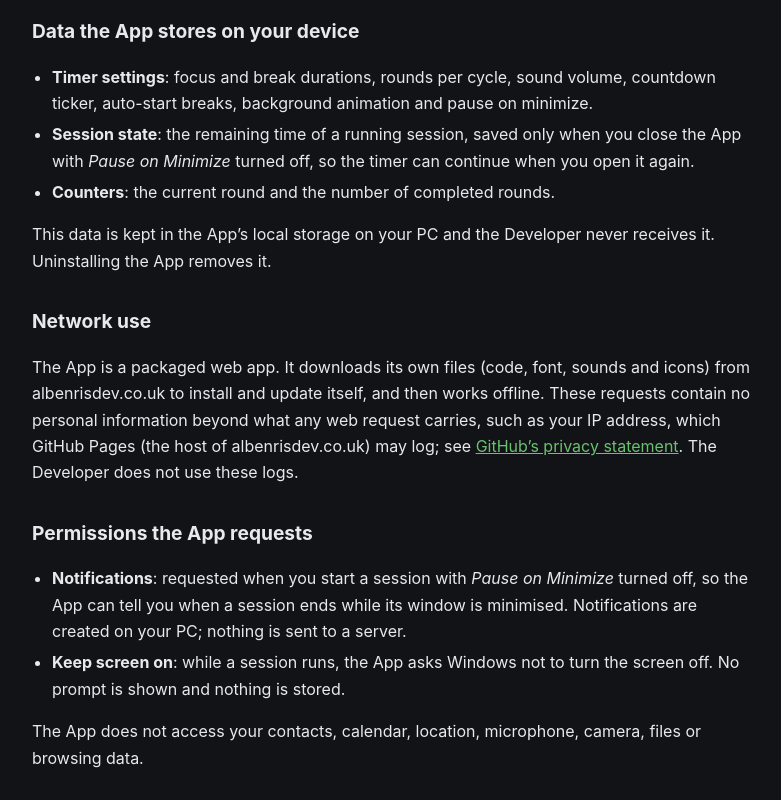
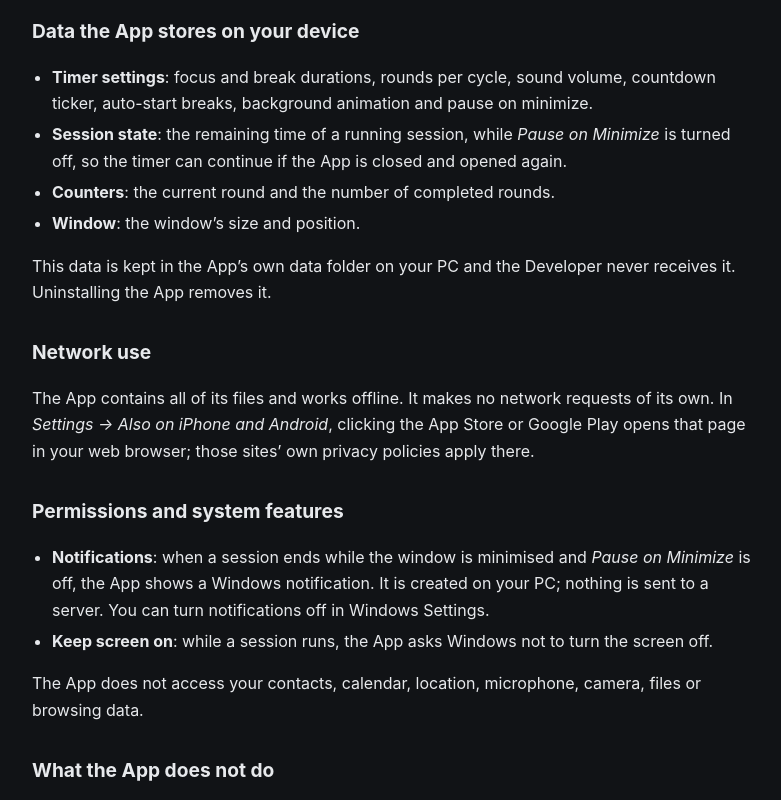
Before and after one commit to albenrisdev/albenrisdev.github.io, a plain HTML site: page luminachronos/windows/privacy.html in a window 1280 px wide. Shown: the part 420-1220 px from the top of the page, without its empty margins (248-1029 px from the left). Drawn offline with Linux system fonts and the light colour scheme.

Commit message:
Lumina Chronos for Windows privacy: describe the Store desktop app
The Store version carries its own files and makes no network requests.

Co-Authored-By: Claude Opus 5.5 <noreply@anthropic.com>

```diff
--- a/luminachronos/windows/privacy.html
+++ b/luminachronos/windows/privacy.html
@@ -67,18 +67,19 @@
     <h2>Data the App stores on your device</h2>
     <ul>
         <li><strong>Timer settings</strong>: focus and break durations, rounds per cycle, sound volume, countdown ticker, auto-start breaks, background animation and pause on minimize.</li>
-        <li><strong>Session state</strong>: the remaining time of a running session, saved only when you close the App with <em>Pause on Minimize</em> turned off, so the timer can continue when you open it again.</li>
+        <li><strong>Session state</strong>: the remaining time of a running session, while <em>Pause on Minimize</em> is turned off, so the timer can continue if the App is closed and opened again.</li>
         <li><strong>Counters</strong>: the current round and the number of completed rounds.</li>
+        <li><strong>Window</strong>: the window&rsquo;s size and position.</li>
     </ul>
-    <p>This data is kept in the App&rsquo;s local storage on your PC and the Developer never receives it. Uninstalling the App removes it.</p>
+    <p>This data is kept in the App&rsquo;s own data folder on your PC and the Developer never receives it. Uninstalling the App removes it.</p>
 
     <h2>Network use</h2>
-    <p>The App is a packaged web app. It downloads its own files (code, font, sounds and icons) from albenrisdev.co.uk to install and update itself, and then works offline. These requests contain no personal information beyond what any web request carries, such as your IP address, which GitHub Pages (the host of albenrisdev.co.uk) may log; see <a href="https://docs.github.com/en/site-policy/privacy-policies/github-general-privacy-statement">GitHub&rsquo;s privacy statement</a>. The Developer does not use these logs.</p>
+    <p>The App contains all of its files and works offline. It makes no network requests of its own. In <em>Settings &rarr; Also on iPhone and Android</em>, clicking the App Store or Google Play opens that page in your web browser; those sites&rsquo; own privacy policies apply there.</p>
 
-    <h2>Permissions the App requests</h2>
+    <h2>Permissions and system features</h2>
     <ul>
-        <li><strong>Notifications</strong>: requested when you start a session with <em>Pause on Minimize</em> turned off, so the App can tell you when a session ends while its window is minimised. Notifications are created on your PC; nothing is sent to a server.</li>
-        <li><strong>Keep screen on</strong>: while a session runs, the App asks Windows not to turn the screen off. No prompt is shown and nothing is stored.</li>
+        <li><strong>Notifications</strong>: when a session ends while the window is minimised and <em>Pause on Minimize</em> is off, the App shows a Windows notification. It is created on your PC; nothing is sent to a server. You can turn notifications off in Windows Settings.</li>
+        <li><strong>Keep screen on</strong>: while a session runs, the App asks Windows not to turn the screen off.</li>
     </ul>
     <p>The App does not access your contacts, calendar, location, microphone, camera, files or browsing data.</p>
 
```
